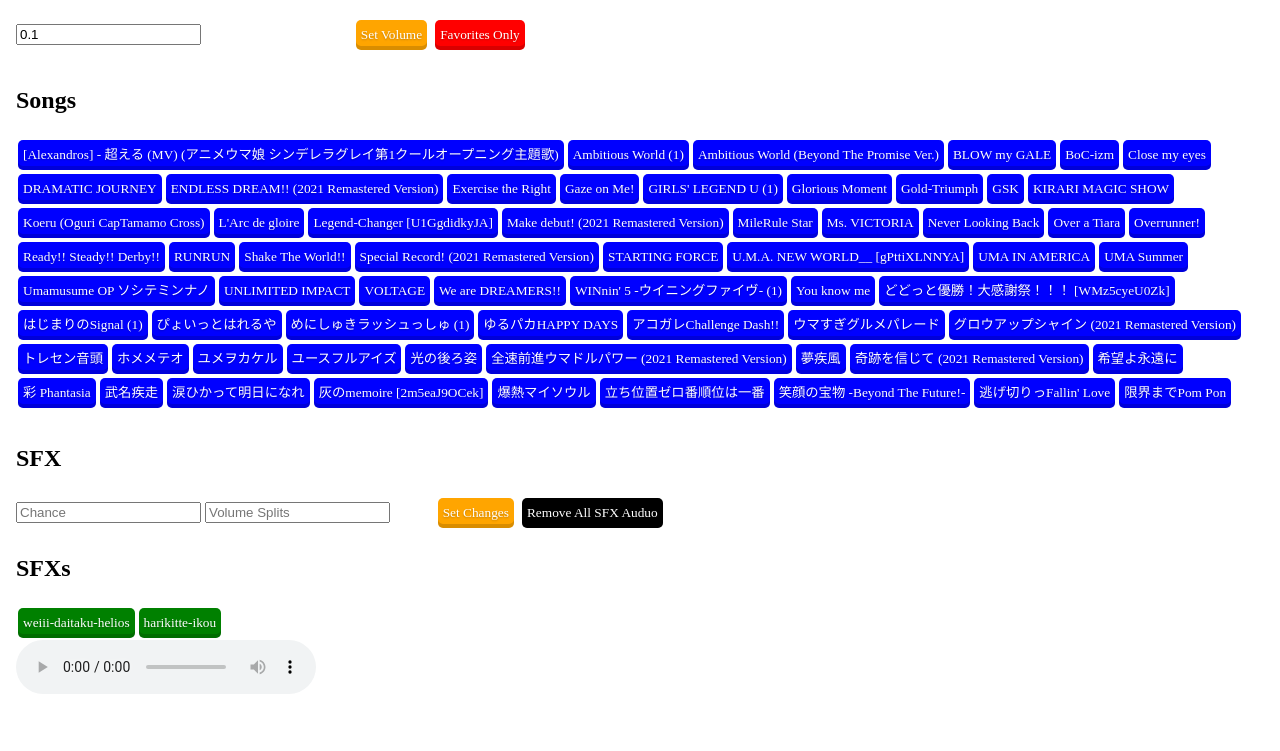
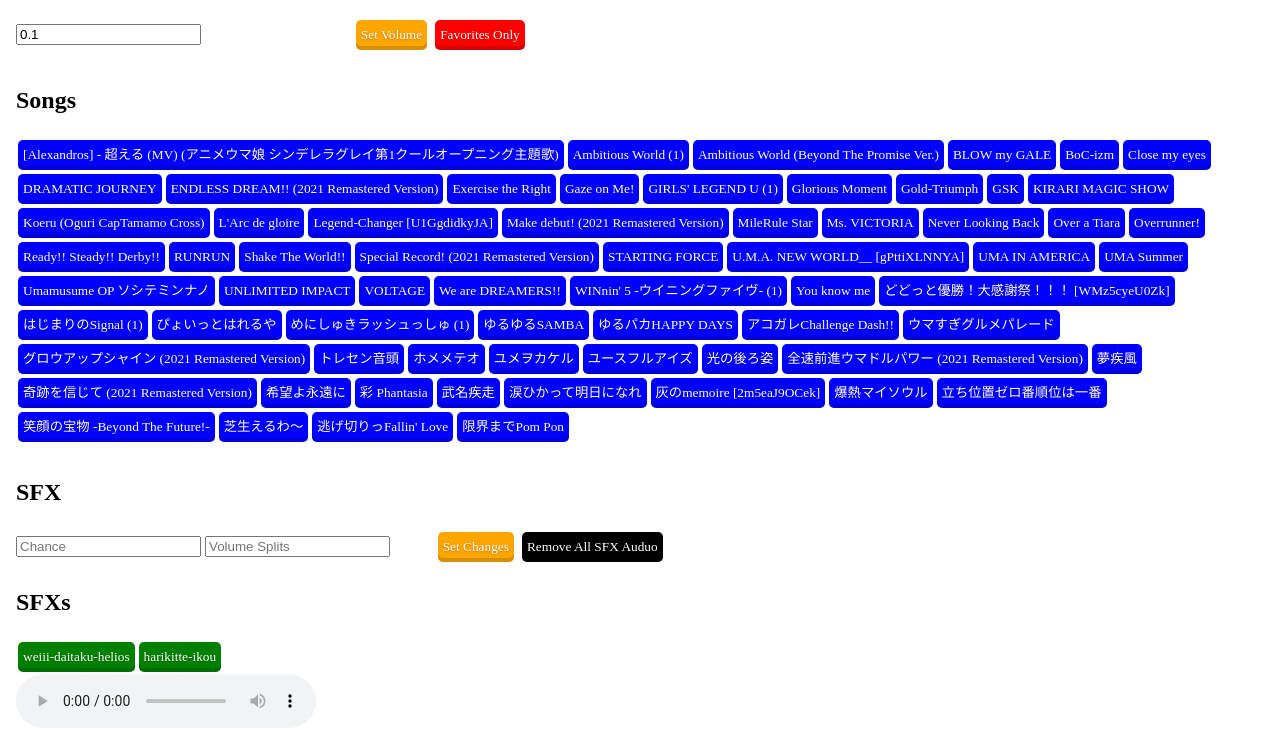
Before and after one commit to Marcusicoi/unnamed, a plain HTML site: page index.html in a window 1280 px wide. Shown: the part 110-861 px from the top of the page. Before the commit the page ends 827 px from the top, so only its background shows below. Drawn offline with Linux system fonts and the light colour scheme; a web font is replaced by a local one.

Commit message:
Update index.html

```diff
--- a/index.html
+++ b/index.html
@@ -85,6 +85,7 @@
       "はじまりのSignal (1)",
       "ぴょいっとはれるや",
       "めにしゅきラッシュっしゅ (1)",
+      "ゆるゆるSAMBA",
       "ゆるパカHAPPY DAYS",
       "アコガレChallenge Dash!!",
       "ウマすぎグルメパレード",
@@ -105,6 +106,7 @@
       "爆熱マイソウル",
       "立ち位置ゼロ番順位は一番",
       "笑顔の宝物 -Beyond The Future!-",
+      "芝生えるわ～",
       "逃げ切りっFallin' Love",
       "限界までPom Pon"
     ];
```
